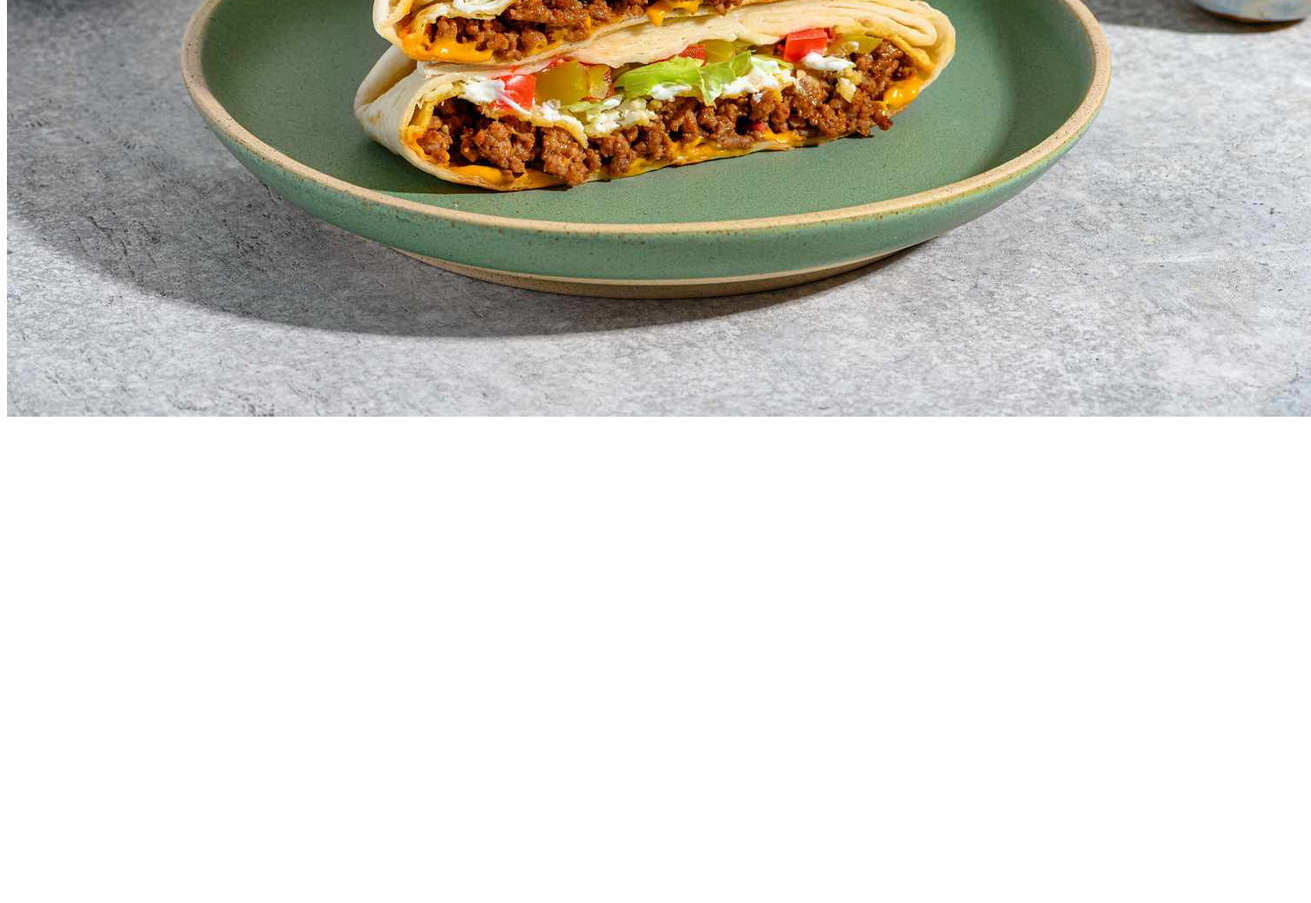
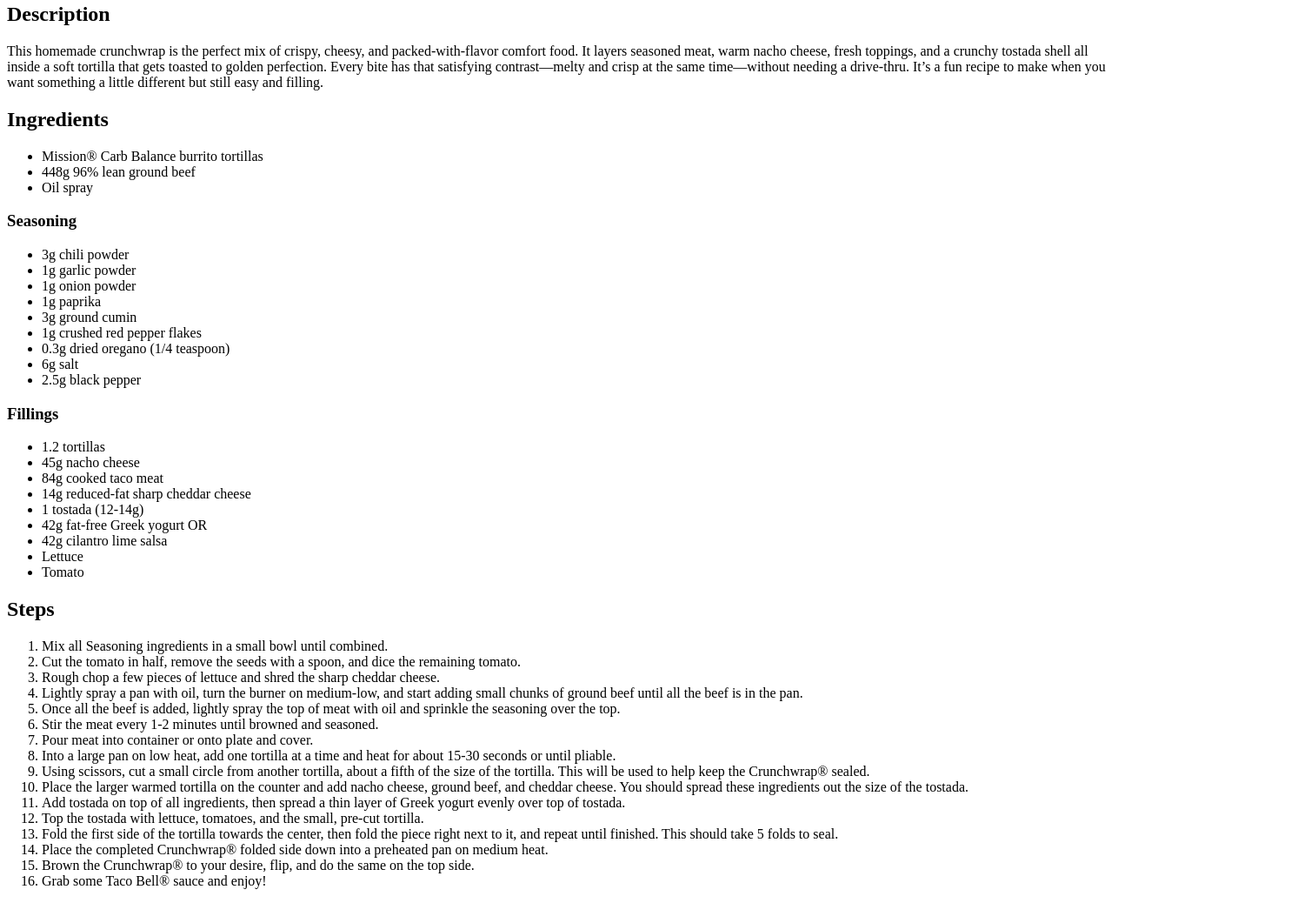
Before and after one commit to tylerprograms/odin-recipes, a plain HTML site: page recipes/crunchwrap-supreme.html in a window 1280 px wide. Shown: the part 627-1665 px from the top of the page at 87% size, 1508 px wide, since content can reach past the window. Before the commit the page ends 1118 px from the top, so only its background shows below. Drawn offline with Linux system fonts and the light colour scheme.

Commit message:
Finished the crunchwrap recipe page and index.html. Added two new recipe pages. Filled out README.md.

```diff
--- a/recipes/crunchwrap-supreme.html
+++ b/recipes/crunchwrap-supreme.html
@@ -3,12 +3,68 @@
     <head>
         <meta charset="UTF-8">
         <meta name="viewport" content="width=device-width, initial-scale=1.0">
-        <title>Document</title>
+        <title>Crunchwrap Supreme</title>
     </head>
 
     <body>
         <a href="../index.html">Home</a>
-        <h1>Crunchwrap Supreme</h1>
-        <img src="../images/crunchwrap-supreme.jpg" alt="A crunchwrap supreme">
+        <h1><a href="https://www.youtube.com/watch?v=s7AtJKQxmkA" target="_blank">Crunchwrap Supreme</a></h1>
+        <img src="../images/crunchwrap-supreme.jpg" alt="A crunchwrap supreme" width="750">
+
+        <h2>Description</h2>
+        <p>This homemade crunchwrap is the perfect mix of crispy, cheesy, and packed-with-flavor comfort food. It layers seasoned meat, warm nacho cheese, fresh toppings, and a crunchy tostada shell all inside a soft tortilla that gets toasted to golden perfection. Every bite has that satisfying contrast—melty and crisp at the same time—without needing a drive-thru. It&rsquo;s a fun recipe to make when you want something a little different but still easy and filling.</p>
+
+        <h2>Ingredients</h2>
+        <ul>
+            <li>Mission® Carb Balance burrito tortillas</li>
+            <li>448g 96% lean ground beef</li>
+            <li>Oil spray</li>
+        </ul>
+
+        <h3>Seasoning</h3>
+        <ul>
+            <li>3g chili powder</li>
+            <li>1g garlic powder</li>
+            <li>1g onion powder</li>
+            <li>1g paprika</li>
+            <li>3g ground cumin</li>
+            <li>1g crushed red pepper flakes</li>
+            <li>0.3g dried oregano (1/4 teaspoon)</li>
+            <li>6g salt</li>
+            <li>2.5g black pepper</li>
+        </ul>
+
+        <h3>Fillings</h3>
+        <ul>
+            <li>1.2 tortillas</li>
+            <li>45g nacho cheese</li>
+            <li>84g cooked taco meat</li>
+            <li>14g reduced-fat sharp cheddar cheese</li>
+            <li>1 tostada (12-14g)</li>
+            <li>42g fat-free Greek yogurt OR</li>
+            <li>42g cilantro lime salsa</li>
+            <li>Lettuce</li>
+            <li>Tomato</li>
+        </ul>
+
+        <h2>Steps</h2>
+        <ol>
+            <li>Mix all Seasoning ingredients in a small bowl until combined.</li>
+            <li>Cut the tomato in half, remove the seeds with a spoon, and dice the remaining tomato.</li>
+            <li>Rough chop a few pieces of lettuce and shred the sharp cheddar cheese.</li>
+            <li>Lightly spray a pan with oil, turn the burner on medium-low, and start adding small chunks of ground beef until all the beef is in the pan.</li>
+            <li>Once all the beef is added, lightly spray the top of meat with oil and sprinkle the seasoning over the top.</li>
+            <li>Stir the meat every 1-2 minutes until browned and seasoned.</li>
+            <li>Pour meat into container or onto plate and cover.</li>
+            <li>Into a large pan on low heat, add one tortilla at a time and heat for about 15-30 seconds or until pliable.</li>
+            <li>Using scissors, cut a small circle from another tortilla, about a fifth of the size of the tortilla. This will be used to help keep the Crunchwrap® sealed.</li>
+            <li>Place the larger warmed tortilla on the counter and add nacho cheese, ground beef, and cheddar cheese. You should spread these ingredients out the size of the tostada.</li>
+            <li>Add tostada on top of all ingredients, then spread a thin layer of Greek yogurt evenly over top of tostada.</li>
+            <li>Top the tostada with lettuce, tomatoes, and the small, pre-cut tortilla.</li>
+            <li>Fold the first side of the tortilla towards the center, then fold the piece right next to it, and repeat until finished. This should take 5 folds to seal.</li>
+            <li>Place the completed Crunchwrap® folded side down into a preheated pan on medium heat.</li>
+            <li>Brown the Crunchwrap® to your desire, flip, and do the same on the top side.</li>
+            <li>Grab some Taco Bell® sauce and enjoy!</li>
+        </ol>
     </body>
 </html>
```
Also changed, not shown: index.html (+5 -1 lines), recipes/cookies-and-cream-ice-cream.html (added, +54 -0 lines), recipes/reuben.html (added, +38 -0 lines), images/cookies-and-cream.jpg (added), images/reuben.jpg (added), 1 other file.
